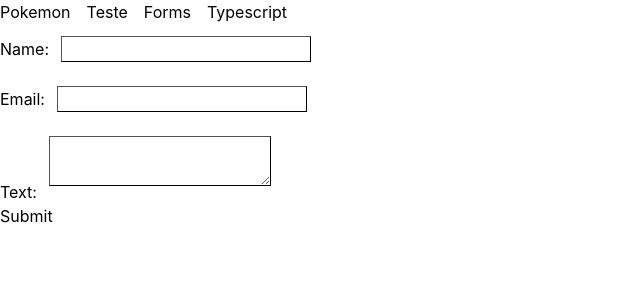
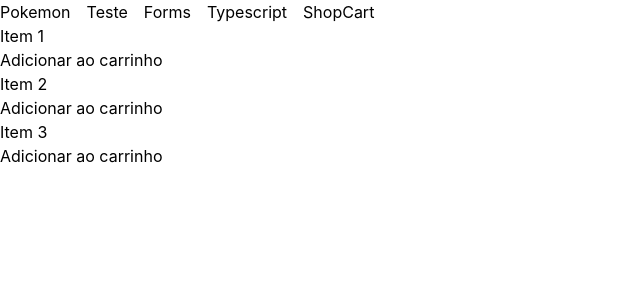
Before and after one commit to SamuelCB92/reusable-learning-project, a React (Create React App) app: page / in a window 1280 px wide. Shown: the top 300 px of the page, without its empty margins (0-640 px from the left). Built offline with nearby package versions, Linux system fonts and the light colour scheme.

Commit message:
items created, cart created, add to cart functionality and buttons

```diff
--- a/src/App.js
+++ b/src/App.js
@@ -4,9 +4,10 @@ import PokemonApp from "./components/apps/PokemonApp/PokemonApp";
 import TestApp from "./components/apps/TestApp/TestApp";
 import FormsApp from "./components/apps/FormsApp/FormsApp";
 import TypeScriptApp from "./components/typescriptapps/TypeScriptApp.tsx";
+import CartApp from "./components/typescriptapps/ShoppingCartApp/CartApp";
 
 function App() {
-  const [currentApp, setCurrentApp] = useState("formsapp");
+  const [currentApp, setCurrentApp] = useState("shopcart");
 
   const renderApp = () => {
     switch (currentApp) {
@@ -18,8 +19,10 @@ function App() {
         return <FormsApp />;
       case "typescript":
         return <TypeScriptApp />;
+      case "shopcart":
+        return <CartApp />;
       default:
-        return <FormsApp />;
+        return <CartApp />;
     }
   };
 
@@ -38,6 +41,9 @@ function App() {
         <button className="mr-4" onClick={() => setCurrentApp("typescript")}>
           Typescript
         </button>
+        <button className="mr-4" onClick={() => setCurrentApp("shopcart")}>
+          ShopCart
+        </button>
       </nav>
       {renderApp()}
     </div>
@@ -49,11 +55,6 @@ export default App;
 //we installed prop-types which lets us define types for props within an object(accepts different types but indicates error), but arent using it at current version - we then moved to typescript
 
 /*Key Areas to Work On:
-🎯 1. JavaScript Syntax (High Priority)
-
-Function calls: useState() not useState[]
-Array methods: setTodos([...todos, item]) not setTodos[...todos, item]
-Method chaining: .then(data => setUser(data)) not .then(setUser(data))
 
 🎯 2. React Patterns (Medium Priority)
 
@@ -69,18 +70,30 @@ Input clearing: Reset form inputs after submission
 
 
 🚀 Your Learning Plan:
-Week 1: JavaScript Fundamentals Review
-javascript// Practice these syntax patterns daily:
-const [state, setState] = useState(initial); // () not []
-setState(newValue); // () not []
-array.filter() // for removing items
-array.map() // for transforming
-Week 2: React Patterns Practice
-Build these mini-projects:
+ Week 2: React Patterns Practice
 
-Shopping cart (add/remove items)
-Search filter (controlled input + filtering)
-User registration form (multiple controlled inputs)
+Project 1: Shopping Cart
+Focus: Add/Remove Items + State Management
+
+Add products to cart
+Remove items from cart
+Show total count/price
+Key skills: Array manipulation, immutable updates
+
+Project 2: Search Filter
+Focus: Controlled Input + Real-time Filtering
+
+Input field for search term
+Live filtering of a list as you type
+Key skills: Controlled components, array filtering
+
+Project 3: User Registration Form
+Focus: Multiple Controlled Inputs
+
+Name, email, password fields
+Form validation
+Submit handling
+Key skills: Multiple useState hooks, form patterns
 
 Week 3: useEffect Mastery
 Practice scenarios:
--- a/src/components/typescriptapps/ShoppingCartApp/CartApp.tsx
+++ b/src/components/typescriptapps/ShoppingCartApp/CartApp.tsx
@@ -0,0 +1,68 @@
+import { useState } from "react";
+
+export default function CartApp() {
+  interface Item {
+    itemName: string;
+    itemPrice: number;
+  }
+
+  interface CartItem extends Item {
+    itemCount: number;
+  }
+  type Cart = CartItem[];
+
+  const [item, setItem] = useState<Item>({
+    itemName: "",
+    itemPrice: null,
+  });
+  const [cart, setCart] = useState<Cart>([]);
+
+  function addToCart(props: string, props1: number) {
+    const newCartItem = {
+      itemName: props,
+      itemPrice: props1,
+      itemCount: 1,
+    };
+    setCart((prevCart) => {
+      const checkindex = prevCart.findIndex(
+        (prevItem) => prevItem.itemName === newCartItem.itemName
+      );
+      if (checkindex >= 0) {
+        const newPrevCart = [...prevCart];
+        newPrevCart[checkindex].itemCount += 1;
+        return newPrevCart;
+      }
+      return [...prevCart, newCartItem];
+    });
+
+    //setcart to newcartitem if itemcount 0, set to +1 if not
+  }
+
+  return (
+    <div>
+      <div>
+        <h1>Item 1</h1>
+        <button onClick={() => addToCart("Item 1", 50)}>
+          Adicionar ao carrinho
+        </button>
+      </div>
+
+      <div>
+        <h1>Item 2</h1>
+        <button onClick={() => addToCart("Item 2", 10)}>
+          Adicionar ao carrinho
+        </button>
+      </div>
+
+      <div>
+        <h1>Item 3</h1>
+        <button onClick={() => addToCart("Item 3", 12)}>
+          Adicionar ao carrinho
+        </button>
+      </div>
+    </div>
+  );
+}
+
+//criar itens iniciais -> clicar em itens -> mandar pro carrinho(mostrar preço e quantidade)
+//no carrinho, remover itens
```
